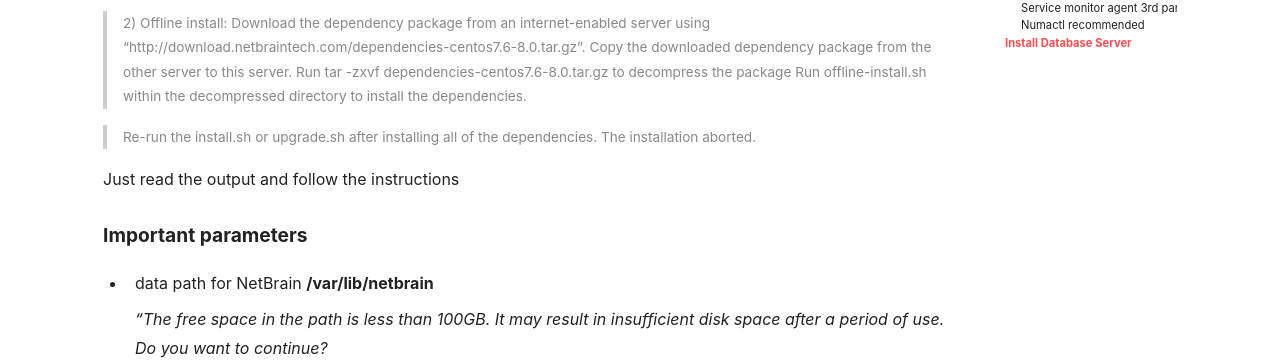
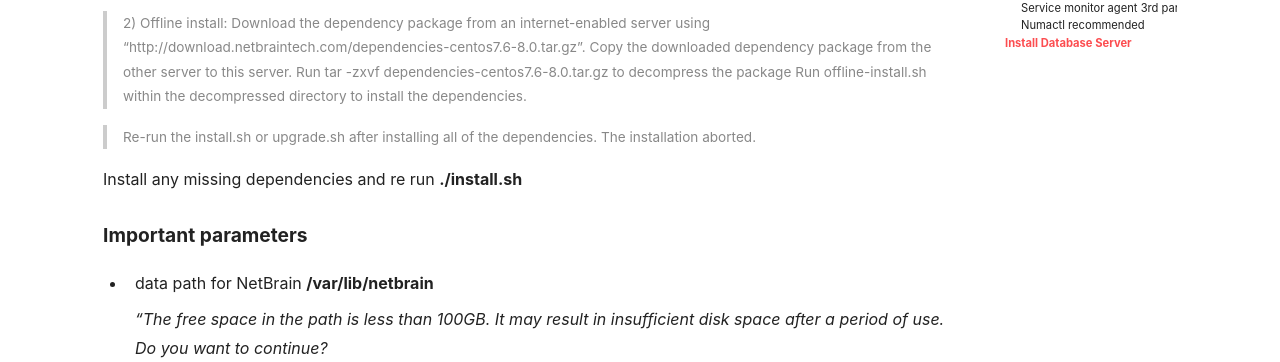
Before and after one commit to amarinjs/sitio, a Jekyll site: the page built from _posts/2019-12-12-Netbrain-all-in-two.md, in a window 1280 px wide and 900 px high, scrolled down 2592 px. Shown: the part 126-488 px from the top of the window. Built offline with Jekyll 4.4.1, drawn with Linux system fonts in a browser that asks for light colours; nearby versions of some CDN libraries; comment, search, counter and statistics services are not loaded.

Commit message:
Update 2019-12-12-Netbrain-all-in-two.md

```diff
--- a/_posts/2019-12-12-Netbrain-all-in-two.md
+++ b/_posts/2019-12-12-Netbrain-all-in-two.md
@@ -116,7 +116,7 @@
 
 > Re-run the install.sh or upgrade.sh after installing all of the dependencies. The installation aborted.
 
-Just read the output and follow the instructions
+Install any missing dependencies and re run **./install.sh**
 
 #### Important parameters
 
```
